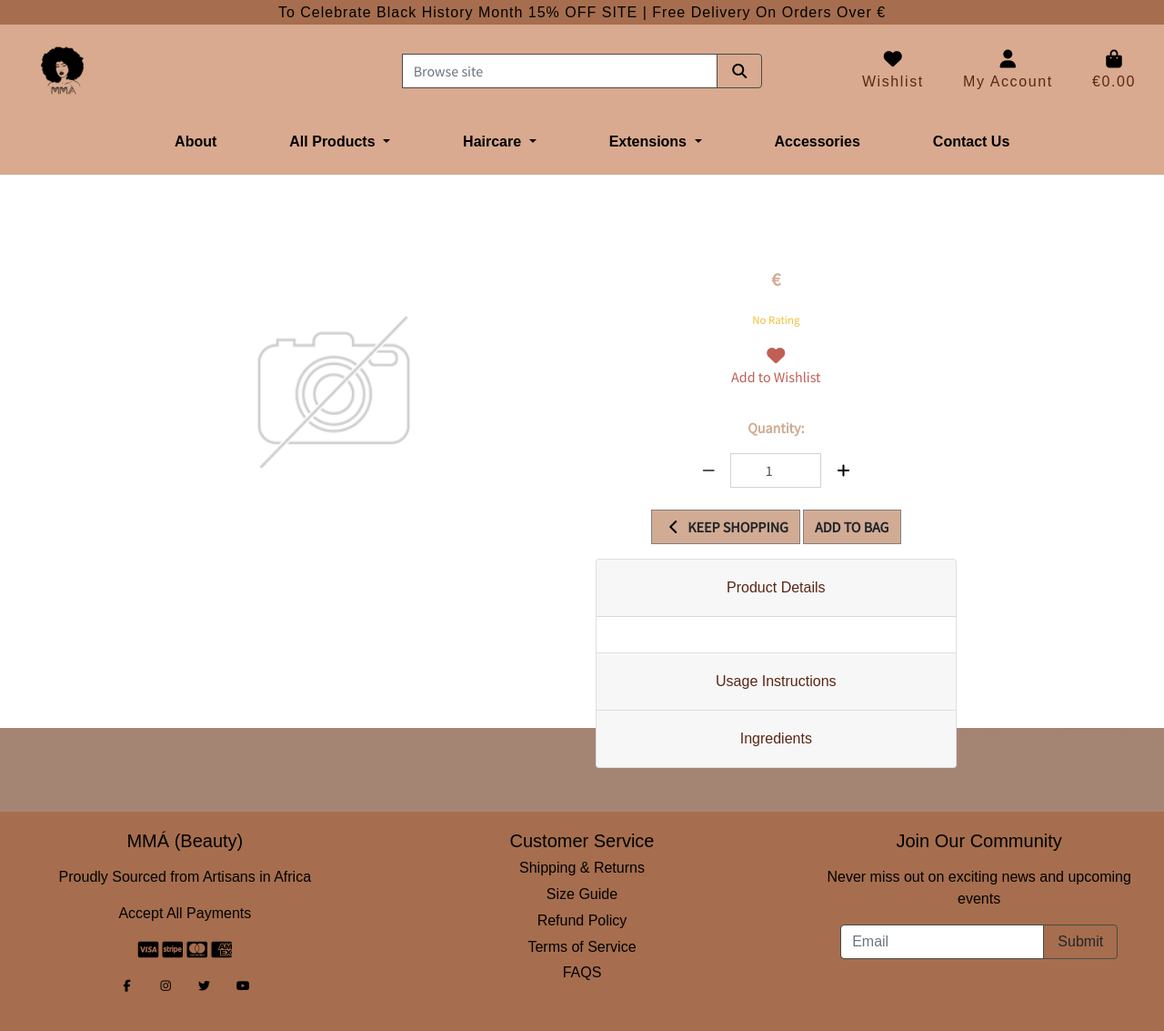
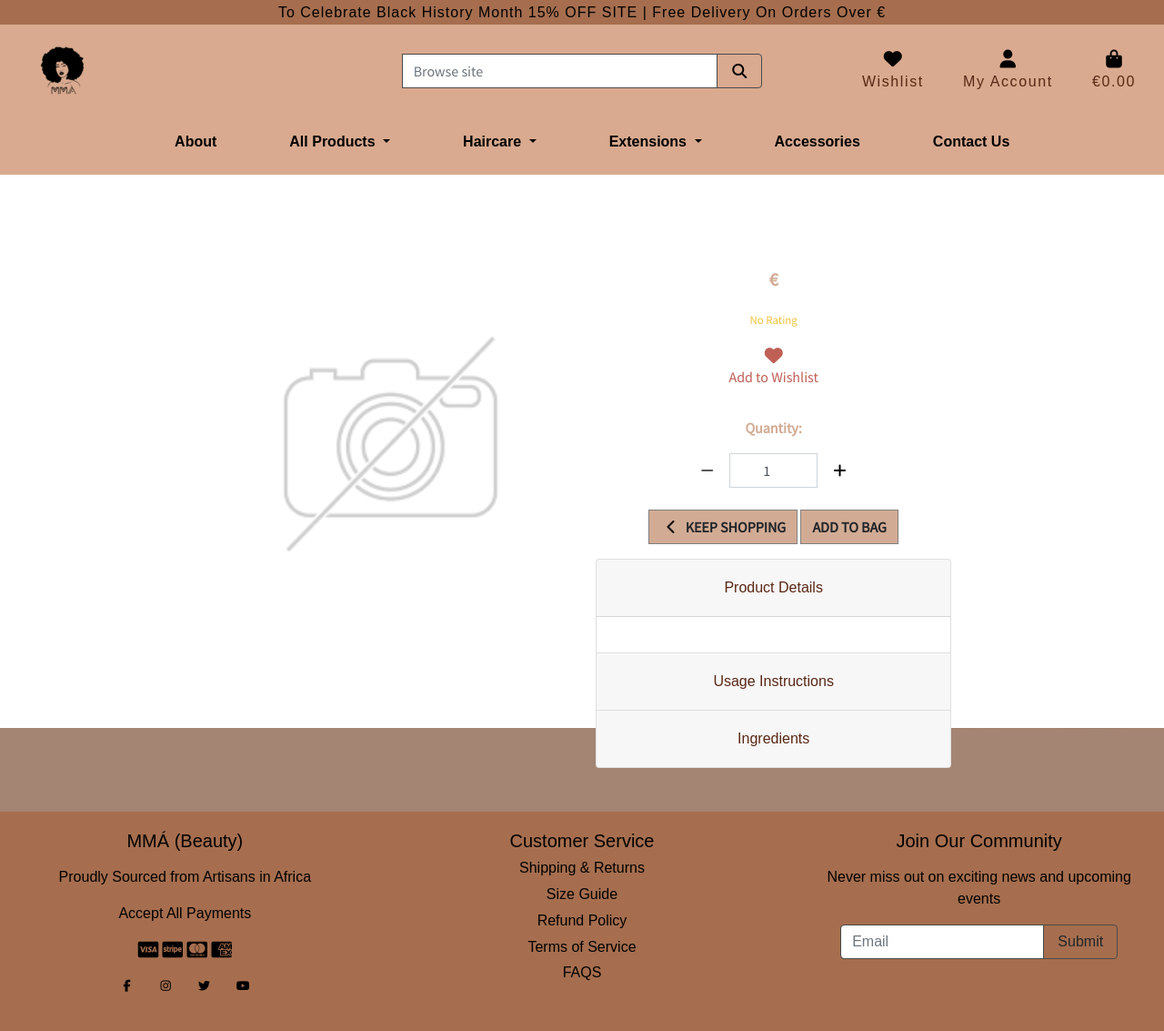
Before and after one commit to Didisimmons/MMA-Haircare, a Django app: template products/templates/products/product_detail.html in a window 1280 px wide. Shown: the whole page at 91% size. Run offline with Django 3.2, Linux system fonts and the light colour scheme; the template is opened without the code that fills it, so the values that code supplies are empty; some libraries are stand-ins or nearby versions; some web fonts are replaced.

Commit message:
edit image width and edit product detail pae

```diff
--- a/about/templates/about/about.html
+++ b/about/templates/about/about.html
@@ -26,7 +26,7 @@
         <div class="row intro-container">
             <div class=" col-12 col-md-6 text-center pb-5">
                 <a href="{% url 'products' %}">
-                    <img src="{{ MEDIA_URL }}afrohair1.png " class="img-fluid" alt="black girl rocking her afrohair">
+                    <img src="{{ MEDIA_URL }}afrohair1.png " class="img-fluid about-image" alt="black girl rocking her afrohair">
                 </a>
             </div>
             <div class="col-12 col-md-6 text-center benefit-section">
--- a/products/templates/products/product_detail.html
+++ b/products/templates/products/product_detail.html
@@ -12,7 +12,7 @@
 {% block content %}
 <div class="overlay"></div>
     <div class="container-fluid">
-        <div class="row">
+        <div class="row product-padding">
             <div class="col-12 col-md-6 col-lg-4 offset-lg-2">
                 <div class="image-container my-5">
                     {% if product.image %}
--- a/static/css/base.css
+++ b/static/css/base.css
@@ -611,12 +611,6 @@ a.admin-btn{
     padding-top: 2rem;
 }
 
-.img-fluid {
-    max-width: 70% !important;
-    height: auto;
-    border-radius: 5px;
-}
-
 .trust-container{
     background-color: #D2AB94;
     padding: 3rem 0;
@@ -650,6 +644,9 @@ a.admin-btn{
 
 .about-image{
     padding-top: 1rem;
+    max-width: 70% !important;
+    border-radius: 5px;
+
 }
 
 .intro-container{
@@ -689,6 +686,10 @@ a.admin-btn{
 
     .header-container {
         padding-top: 52px;
+    }
+
+    .product-padding{
+        padding:0 0.5rem;
     }
 
 }
--- a/templates/allauth/account/email/email_confirmation_subject.txt
+++ b/templates/allauth/account/email/email_confirmation_subject.txt
@@ -1,4 +1,4 @@
 {% load i18n %}
 {% autoescape off %}
-{% blocktrans %}Please Confirm Your E-mail Address{% endblocktrans %}
+{% blocktrans %} Confirm Your E-mail Address{% endblocktrans %}
 {% endautoescape %}
--- a/templates/allauth/account/email_confirm.html
+++ b/templates/allauth/account/email_confirm.html
@@ -17,7 +17,7 @@
 
 <form method="post" action="{% url 'account_confirm_email' confirmation.key %}">
 {% csrf_token %}
-    <button type="submit">{% trans 'Confirm' %}</button>
+    <button type="submit" >{% trans 'Confirm' %}</button>
 </form>
 
 {% else %}
--- a/templates/allauth/account/verification_sent.html
+++ b/templates/allauth/account/verification_sent.html
@@ -7,6 +7,6 @@
 {% block inner_content %}
 <h2 class="header-text">{% trans "Verify Your Email Address" %}</h2>
 
-    <p>{% blocktrans %}We have sent an e-mail to you for verification. Follow the link provided to finalize the signup process. Please contact us if you do not receive it within a few minutes.Thank you {% endblocktrans %}</p>
+    <p class="text-black" >{% blocktrans %}We have sent an e-mail to you for verification. Follow the link provided to finalize the signup process. Please contact us if you do not receive it within a few minutes.Thank you {% endblocktrans %}</p>
 
 {% endblock %}
--- a/templates/allauth/account/verified_email_required.html
+++ b/templates/allauth/account/verified_email_required.html
@@ -9,7 +9,7 @@
 
 {% url 'account_email' as email_url %}
 
-<p>{% blocktrans %}This part of the site requires us to verify that
+<p class="text-black">{% blocktrans %}This part of the site requires us to verify that
 you are who you claim to be. For this purpose, we require that you
 verify ownership of your e-mail address. {% endblocktrans %}</p>
 
@@ -17,7 +17,7 @@ verify ownership of your e-mail address. {% endblocktrans %}</p>
 verification. Please click on the link inside this e-mail. Please
 contact us if you do not receive it within a few minutes.{% endblocktrans %}</p>
 
-<p>{% blocktrans %}<strong>Note:</strong> you can still <a href="{{ email_url }}">change your e-mail address</a>.{% endblocktrans %}</p>
+<p>{% blocktrans %}<strong>Note:</strong> you can still <a href="{{ email_url }}"class="btn btn-black secure-btn rounded-0" >change your e-mail address</a>.{% endblocktrans %}</p>
 
 
 {% endblock %}
```
